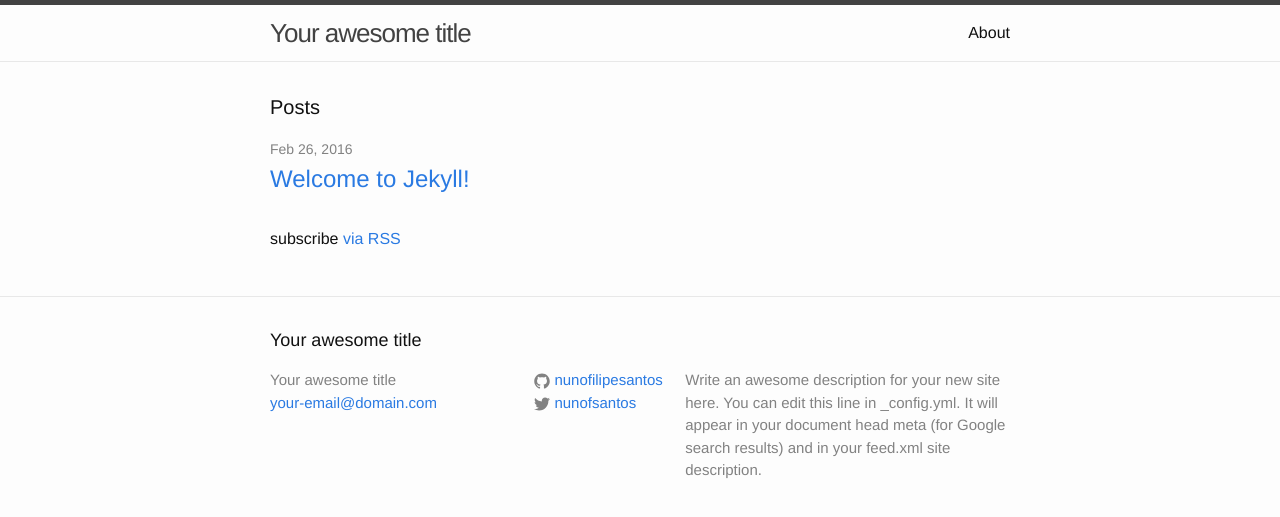
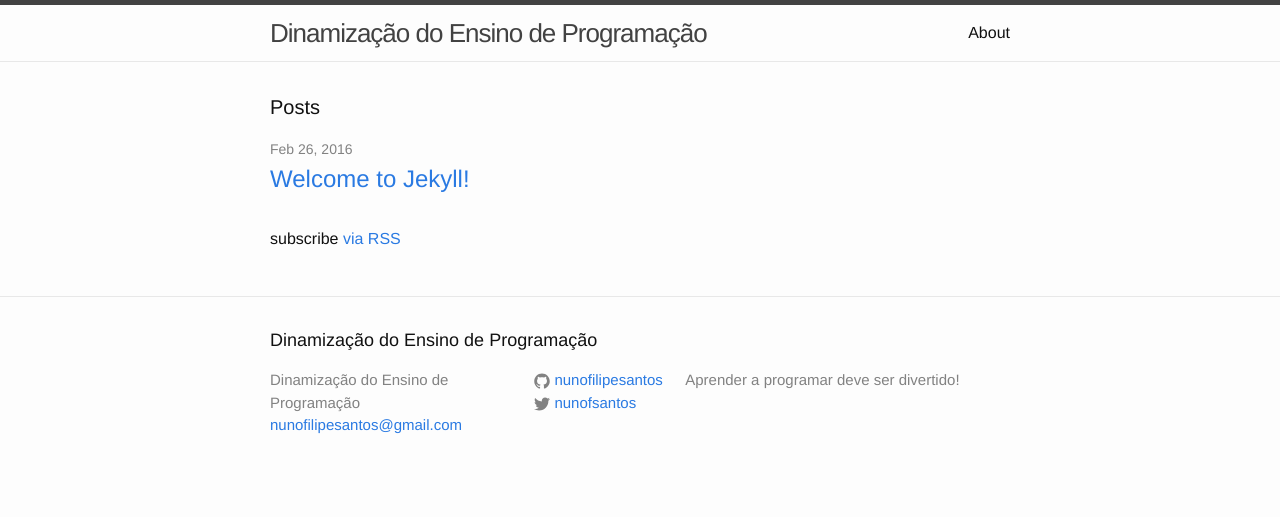
Before and after one commit to Coding4Kids/dinamizacaoensinoprogramacao, a Jekyll site: the page built from index.html, in a window 1280 px wide. Shown: the top 517 px of the page. Built offline with Jekyll 4.4.1, drawn with Linux system fonts in a browser that asks for light colours.

Commit message:
Nova informação

```diff
--- a/_config.yml
+++ b/_config.yml
@@ -6,12 +6,10 @@
 # 'jekyll serve'. If you change this file, please restart the server process.
 
 # Site settings
-title: Your awesome title
-email: your-email@domain.com
+title: Dinamização do Ensino de Programação
+email: nunofilipesantos@gmail.com
 description: > # this means to ignore newlines until "baseurl:"
-  Write an awesome description for your new site here. You can edit this
-  line in _config.yml. It will appear in your document head meta (for
-  Google search results) and in your feed.xml site description.
+  Aprender a programar deve ser divertido!
 baseurl: "/dinamizacaoensinoprogramacao" # the subpath of your site, e.g. /blog
 url: "http://coding4kids.github.io" # the base hostname & protocol for your site
 twitter_username: nunofsantos
--- a/index.html
+++ b/index.html
@@ -1,6 +1,7 @@
 ---
 layout: default
 ---
+
 
 <div class="home">
 
```
Also changed, not shown: REDME.md (added, +12 -0 lines), _posts/REDME.markdown (added, +12 -0 lines).
